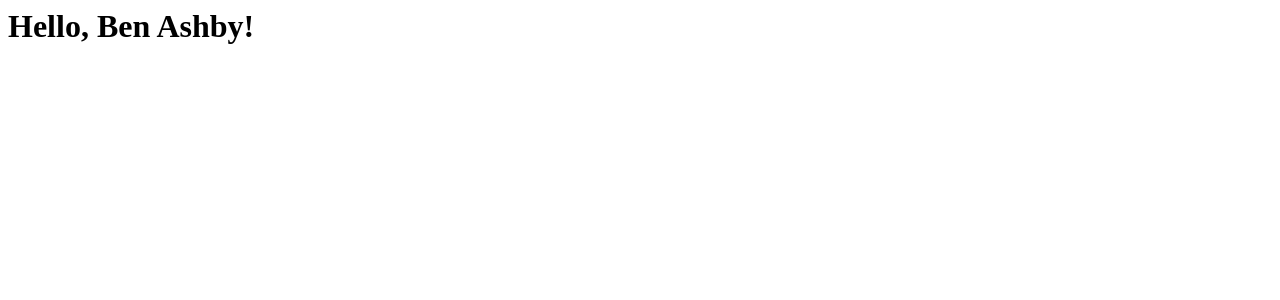
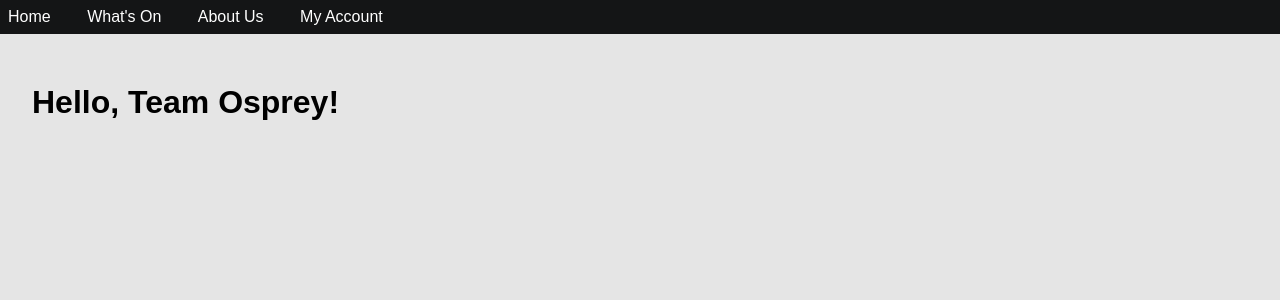
Before and after one commit to DanielAves/Cinema-Application, a Flask app: page / in a window 1280 px wide. Shown: the top 300 px of the page. Run offline with Flask 2, Linux system fonts and the light colour scheme.

Commit message:
Very basic flask implementation, ready to be developed further by other devs

```diff
--- /dev/null
+++ b/website/app/static/styles.css
@@ -0,0 +1,55 @@
+* {
+    margin: 0em;
+    padding: 0em;
+}
+
+body {
+    background: #e5e5e5;
+    font-family: Arial, Helvetica, sans-serif;
+}
+
+ul {
+    background: #141516;
+    padding: 0.5em;
+}
+
+ul li {
+    display: inline;
+    color: white;
+    padding-right: 2em;
+}
+
+ul li:hover {
+    text-decoration: underline;
+}
+
+a:link {
+    color: white;
+    text-decoration: none;
+}
+
+a:visited {
+    color: white;
+    text-decoration: none;
+}
+
+div {
+    padding: 2em;
+}
+
+form {
+  display: table;
+}
+
+p {
+  display: table-row;
+}
+
+label {
+  display: table-cell;
+  padding-right: 1em;
+}
+
+input {
+  display: table-cell;
+}
--- /dev/null
+++ b/website/app/templates/base.html
@@ -0,0 +1,32 @@
+<!DOCTYPE html>
+<html lang="en-GB">
+<head>
+  <meta charset="utf-8">
+  {% if title %}
+    <title>{{ title }}</title>
+  {% else %}
+    <title>No title specified</title>
+  {% endif %}
+  <link rel="stylesheet" href="{{ url_for('static', filename='styles.css') }}">
+</head>
+
+<body>
+  <ul id="menu">
+    <li><a href="/">Home</a></li>
+    <li><a>What's On</a></li>
+    <li><a>About Us</a></li>
+    <li><a>My Account</a></li>
+  </ul>
+  <br>
+  <div>
+  {% block content %}{% endblock %}<br>
+  {% with messages = get_flashed_messages() %}
+    {% if messages %}
+      {% for message in messages %}
+        <p>{{ message }}</p><br>
+      {% endfor %}
+    {% endif %}
+  {% endwith %}
+  </div>
+</body>
+</html>
--- a/website/app/templates/index.html
+++ b/website/app/templates/index.html
@@ -1,12 +1,5 @@
-<html>
-  <head>
-    {% if title %}
-    <title>{{ title }}</title>
-    {% else %}
-    <title>No title</title>
-    {% endif %}
-  </head>
-  <body>
+{% extends "base.html" %}
+
+{% block content %}
       <h1>Hello, {{ user.name }}!</h1>
-  </body>
-</html>
+{% endblock %}
--- a/website/app/views.py
+++ b/website/app/views.py
@@ -3,5 +3,5 @@ from app import app
 
 @app.route('/')
 def index():
-    user = {'name': 'Ben Ashby'}
-    return render_template('index.html', title='Simple template example', user=user)
+    user = {'name': 'Team Osprey'}
+    return render_template('index.html', title='Home', user=user)
```
Also changed, not shown: 2 other files.
